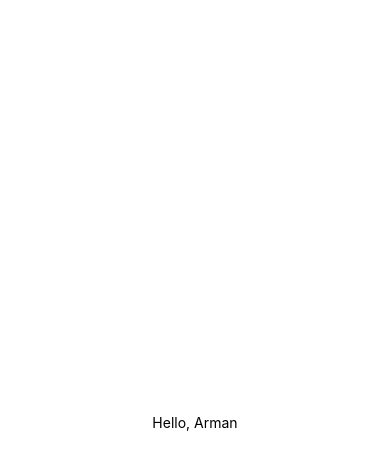
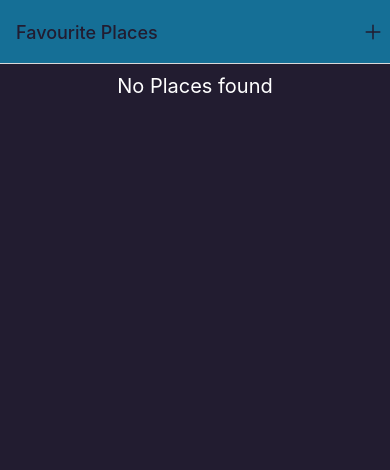
Before and after one commit to Armanai001/Favorite_Places_React_Native, a React Native app: screen /AllPlaces in a window 390 px wide. Shown: the top 470 px of the page. Built offline with nearby package versions, Linux system fonts and the light colour scheme.

Commit message:
Project Navigation Setup

```diff
--- a/App.tsx
+++ b/App.tsx
@@ -1,12 +1,49 @@
-import { StatusBar } from 'expo-status-bar';
-import { StyleSheet, Text, View } from 'react-native';
+import {StatusBar} from 'expo-status-bar';
+import {StyleSheet} from 'react-native';
+import {createNativeStackNavigator} from "@react-navigation/native-stack";
+import {NavigationContainer} from "@react-navigation/native";
 
+import AllPlaces from "./src/screen/AllPlaces";
+import AddPlace from "./src/screen/AddPlace";
+import IconButton from "./src/components/Ui/IconButton";
+import {colors} from "./src/constants/colors";
+
+const Stack = createNativeStackNavigator();
 export default function App() {
     return (
-    <View style={styles.container}>
-      <Text>Hello, Arman</Text>
-      <StatusBar style="auto" />
-    </View>
+        <>
+            <StatusBar style='dark'/>
+            <NavigationContainer>
+                <Stack.Navigator screenOptions={{
+                    headerStyle: {backgroundColor: colors.primary500},
+                    headerTintColor: colors.gray700,
+                    contentStyle: {backgroundColor: colors.gray700}
+                }}>
+                    <Stack.Screen name="AllPlaces"
+                                  component={AllPlaces}
+                                  options={({navigation}) => ({
+                                      headerRight: ({tintColor}) => (
+                                          <IconButton name="add"
+                                                      color={tintColor || 'white'}
+                                                      size={24}
+                                                      onPress={() => navigation.navigate('AddPlace')}
+                                          />
+                                      ),
+                                      title: "Favourite Places"
+                                  })}
+                    />
+
+                    <Stack.Screen name="AddPlace"
+                                  component={AddPlace}
+                                  options={{
+                                      title: "Add New Place"
+                                  }}
+                    />
+                </Stack.Navigator>
+
+            </NavigationContainer>
+
+        </>
     );
 }
 
--- a/package.json
+++ b/package.json
@@ -9,6 +9,8 @@
     "web": "expo start --web"
   },
   "dependencies": {
+    "@react-navigation/native": "^6.1.9",
+    "@react-navigation/native-stack": "^6.9.17",
     "expo": "~49.0.15",
     "expo-status-bar": "~1.6.0",
     "react": "18.2.0",
--- /dev/null
+++ b/src/components/Places/PlaceForm.tsx
@@ -0,0 +1,11 @@
+import {Text} from "react-native";
+
+export default function PlaceForm() {
+    return (
+        <>
+            <Text style={{color: 'white'}}>
+                Add Your Favourite places
+            </Text>
+        </>
+    )
+}
--- /dev/null
+++ b/src/components/Places/PlaceItem.tsx
@@ -0,0 +1,11 @@
+import {Image, Pressable, Text, View} from "react-native";
+
+export default function PlaceItem({place, onPress}: { place: placeType, onPress: () => void }) {
+    return <Pressable onPress={onPress}>
+        <Image source={{uri: place.imageUri}}/>
+        <View>
+            <Text>{place.title}</Text>
+            <Text>{place.address}</Text>
+        </View>
+    </Pressable>
+}
--- /dev/null
+++ b/src/components/Places/PlacesList.tsx
@@ -0,0 +1,32 @@
+import {FlatList, StyleSheet, Text, View} from "react-native";
+import PlaceItem from "./PlaceItem";
+
+export default function PlacesList({places}: { places: any[] }) {
+
+    function handleClick() {
+
+    }
+
+    return <View style={styles.container}>
+        {
+            places.length === 0 ? <Text style={styles.notFount}>No Places found</Text> :
+                <FlatList data={places}
+                          keyExtractor={({item}) => item}
+                          renderItem={({item}) => (
+                              <PlaceItem place={item.item} onPress={handleClick}/>
+                          )}/>
+        }
+    </View>
+}
+
+const styles = StyleSheet.create({
+    container: {
+        width: "100%"
+    },
+    notFount: {
+        textAlign: 'center',
+        color: 'white',
+        fontSize: 20,
+        margin: 10,
+    }
+})
--- /dev/null
+++ b/src/components/Ui/IconButton.tsx
@@ -0,0 +1,26 @@
+import {Pressable, StyleSheet} from "react-native";
+import {Ionicons} from '@expo/vector-icons'
+
+export default function IconButton({name, color, size, onPress}: {
+    name: any,
+    color: string,
+    size: number,
+    onPress: () => {}
+}) {
+    return (
+        <Pressable onPress={onPress}
+                   style={({pressed}) => [styles.container, pressed && styles.pressed]}>
+            <Ionicons name={name} color={color} size={size}/>
+        </Pressable>
+    )
+}
+
+const styles = StyleSheet.create({
+    container: {
+        padding: 5
+    },
+    pressed: {
+        opacity: 0.8,
+
+    }
+})
--- /dev/null
+++ b/src/constants/colors.tsx
@@ -0,0 +1,5 @@
+export const colors = {
+    primary50: "#cfeffd",
+    primary500: "#156f96",
+    gray700:"#221c30"
+}
--- /dev/null
+++ b/src/screen/AddPlace.tsx
@@ -0,0 +1,10 @@
+import {Text} from "react-native";
+import PlaceForm from "../components/Places/PlaceForm";
+
+export default function AddPlace() {
+    return <>
+        <Text style={{color: 'white'}}>
+            <PlaceForm/>
+        </Text>
+    </>
+}
--- /dev/null
+++ b/src/screen/AllPlaces.tsx
@@ -0,0 +1,10 @@
+import {Text} from "react-native";
+import PlacesList from "../components/Places/PlacesList";
+
+export default function AllPlaces() {
+    return <>
+        <Text style={{color: 'white'}}>
+            <PlacesList places={[]}/>
+        </Text>
+    </>
+}
```
Also changed, not shown: src/Types.tsx (added, +7 -0 lines), 1 other file (tests, documents, lock files or other folders). Lines whose indentation alone changed are shown as unchanged.
